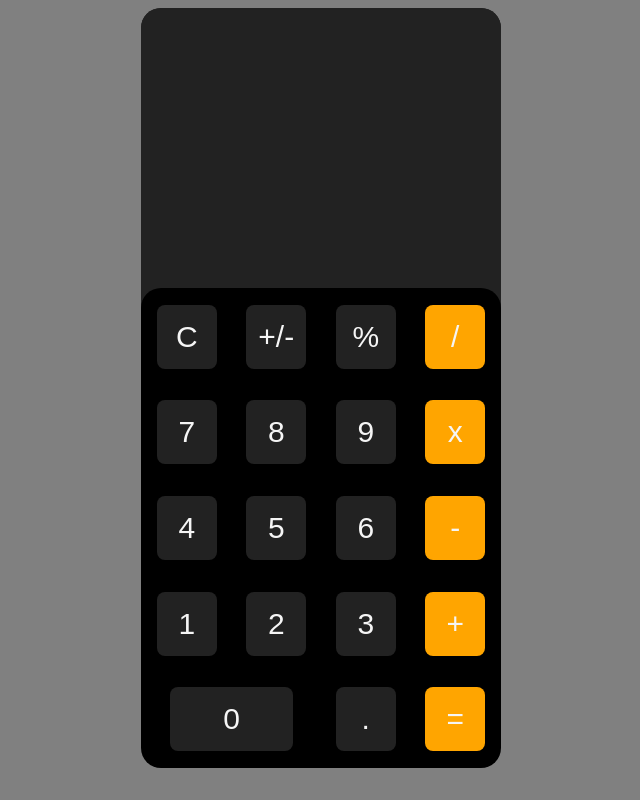
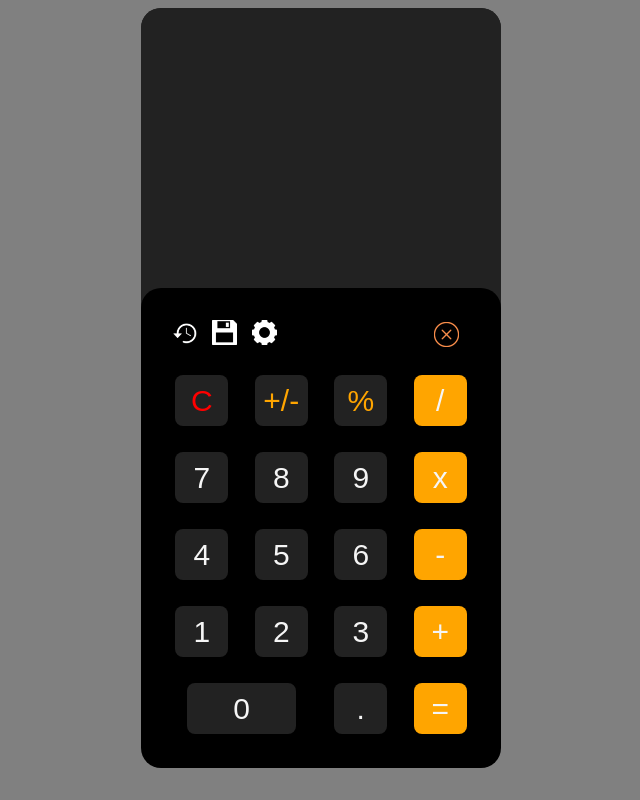
Before and after one commit to JoaquinHoward/ZeroToHeroJourney, a plain HTML site: page calculator/index.html in a window 1280 px wide. Shown: the whole page, without its empty margins (319-959 px from the left). Drawn offline with Linux system fonts and the light colour scheme; a web font is replaced by a local one.

Commit message:
Added images

```diff
--- a/calculator/index.html
+++ b/calculator/index.html
@@ -13,12 +13,21 @@
             <div class="abilities">
                 <!-- <div class="operators"></div>
                 <div class="numbers"></div> -->
+                <div class="icons">
+                    <div class="items">
+                        <img src="/calculator/images/historyIcon.png">
+                        <img src="/calculator/images/saveIcon.png">
+                        <img src="/calculator/images/settingsIcon.png">
+                    </div>
+                    <img src="/calculator/images/xIcon.png">
+
+                </div>
 
                 <table>
                     <tr>
-                        <td><button>C</button></td>
-                        <td><button>+/-</button></td>
-                        <td><button>%</button></td>
+                        <td><button class="red">C</button></td>
+                        <td><button class="txtorange">+/-</button></td>
+                        <td><button class="txtorange">%</button></td>
                         <td><button class="orange">/</button></td>
                     </tr>
                     <tr>
--- a/calculator/style.css
+++ b/calculator/style.css
@@ -19,14 +19,16 @@ body{
     background-color: #222;
 }
 .abilities{
+    flex-direction: column;
     display: flex;
-    justify-content: space-around;
+    justify-content: space-evenly;
     height: 60vh;
     width: 100%;
 
     background-color: black;
     border-radius: 20px;
     color: whitesmoke;
+    padding: 20px;
 }
 .abilities th{
     vertical-align: top;
@@ -78,3 +80,23 @@ button:active{
     background-color: whitesmoke;
     color: black;
 }
+.red{
+    color: red;
+}
+.txtorange{
+    color: orange;
+}
+
+.icons{
+    display: flex;
+    padding: 12px;
+    justify-content:space-between;
+    flex-direction: row;
+    align-items: center;
+}
+
+img{
+    width: 25px;
+    height: 25px;
+    margin-right: 10px;
+}
```
Also changed, not shown: calculator/images/historyIcon.png (added), calculator/images/saveIcon.png (added), calculator/images/settingsIcon.png (added), calculator/images/xIcon.png (added).
